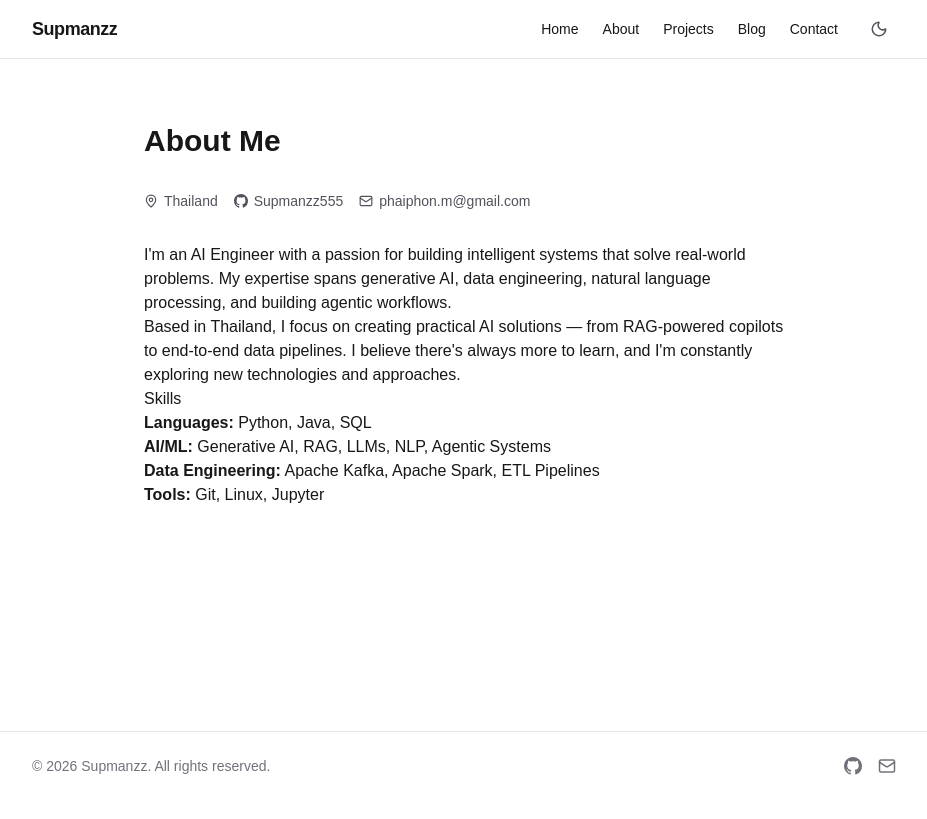
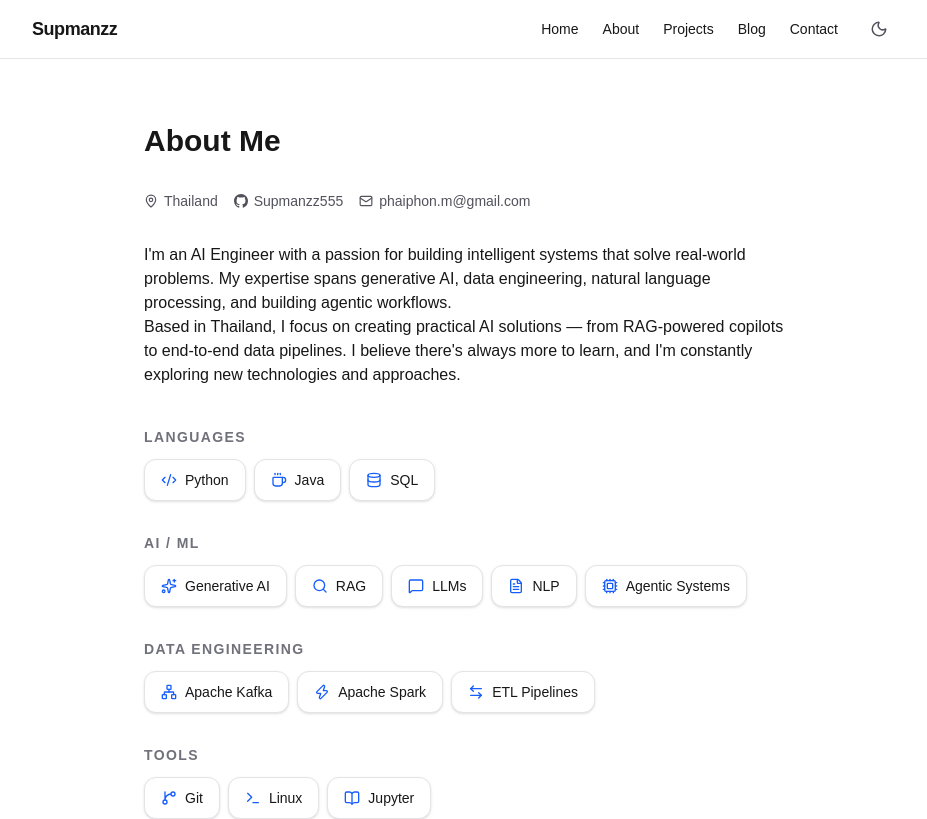
Before and after one commit to Supmanzz555/Portfolio, a Next.js app: page /about in a window 1280 px wide. Shown: the top 819 px of the page, without its empty margins (176-1103 px from the left). Built offline with nearby package versions, Linux system fonts and the light colour scheme.

Commit message:
Redesign About page with icon-based skills grid

```diff
--- a/content/pages/about.md
+++ b/content/pages/about.md
@@ -5,10 +5,3 @@ title: "About Me"
 I'm an AI Engineer with a passion for building intelligent systems that solve real-world problems. My expertise spans generative AI, data engineering, natural language processing, and building agentic workflows.
 
 Based in Thailand, I focus on creating practical AI solutions — from RAG-powered copilots to end-to-end data pipelines. I believe there's always more to learn, and I'm constantly exploring new technologies and approaches.
-
-## Skills
-
-- **Languages:** Python, Java, SQL
-- **AI/ML:** Generative AI, RAG, LLMs, NLP, Agentic Systems
-- **Data Engineering:** Apache Kafka, Apache Spark, ETL Pipelines
-- **Tools:** Git, Linux, Jupyter
--- a/src/app/about/page.tsx
+++ b/src/app/about/page.tsx
@@ -3,6 +3,7 @@ import { MapPin, Mail } from "lucide-react"
 import GitHubIcon from "@/components/GitHubIcon"
 import Markdown from "react-markdown"
 import { FadeInUp } from "@/components/AnimatedSection"
+import SkillsGrid from "@/components/SkillsGrid"
 
 export default function About() {
   const data = getPageContent("about")
@@ -39,6 +40,8 @@ export default function About() {
         <div className="prose prose-zinc max-w-none dark:prose-invert">
           <Markdown>{data.content}</Markdown>
         </div>
+
+        <SkillsGrid />
       </div>
     </FadeInUp>
   )
--- /dev/null
+++ b/src/components/SkillsGrid.tsx
@@ -0,0 +1,81 @@
+import {
+  Code2,
+  Database,
+  Sparkles,
+  Search,
+  MessageSquare,
+  FileText,
+  Cpu,
+  Network,
+  Zap,
+  ArrowLeftRight,
+  GitBranch,
+  Terminal,
+  BookOpen,
+  Coffee,
+} from "lucide-react"
+
+const skillCategories = [
+  {
+    title: "Languages",
+    skills: [
+      { name: "Python", icon: Code2 },
+      { name: "Java", icon: Coffee },
+      { name: "SQL", icon: Database },
+    ],
+  },
+  {
+    title: "AI / ML",
+    skills: [
+      { name: "Generative AI", icon: Sparkles },
+      { name: "RAG", icon: Search },
+      { name: "LLMs", icon: MessageSquare },
+      { name: "NLP", icon: FileText },
+      { name: "Agentic Systems", icon: Cpu },
+    ],
+  },
+  {
+    title: "Data Engineering",
+    skills: [
+      { name: "Apache Kafka", icon: Network },
+      { name: "Apache Spark", icon: Zap },
+      { name: "ETL Pipelines", icon: ArrowLeftRight },
+    ],
+  },
+  {
+    title: "Tools",
+    skills: [
+      { name: "Git", icon: GitBranch },
+      { name: "Linux", icon: Terminal },
+      { name: "Jupyter", icon: BookOpen },
+    ],
+  },
+]
+
+export default function SkillsGrid() {
+  return (
+    <div className="mt-10 space-y-8">
+      {skillCategories.map((cat) => (
+        <div key={cat.title}>
+          <h3 className="mb-3 text-sm font-semibold uppercase tracking-widest text-zinc-500 dark:text-zinc-400">
+            {cat.title}
+          </h3>
+          <div className="flex flex-wrap gap-2">
+            {cat.skills.map((skill) => {
+              const Icon = skill.icon
+              return (
+                <div
+                  key={skill.name}
+                  className="flex items-center gap-2 rounded-xl border border-zinc-200 bg-white px-4 py-2.5 text-sm font-medium shadow-sm transition-all hover:-translate-y-0.5 hover:border-zinc-400 hover:shadow-md dark:border-zinc-800 dark:bg-zinc-950 dark:hover:border-zinc-600"
+                >
+                  <Icon size={16} className="text-blue-600 dark:text-blue-400" />
+                  {skill.name}
+                </div>
+              )
+            })}
+          </div>
+        </div>
+      ))}
+    </div>
+  )
+}
```
